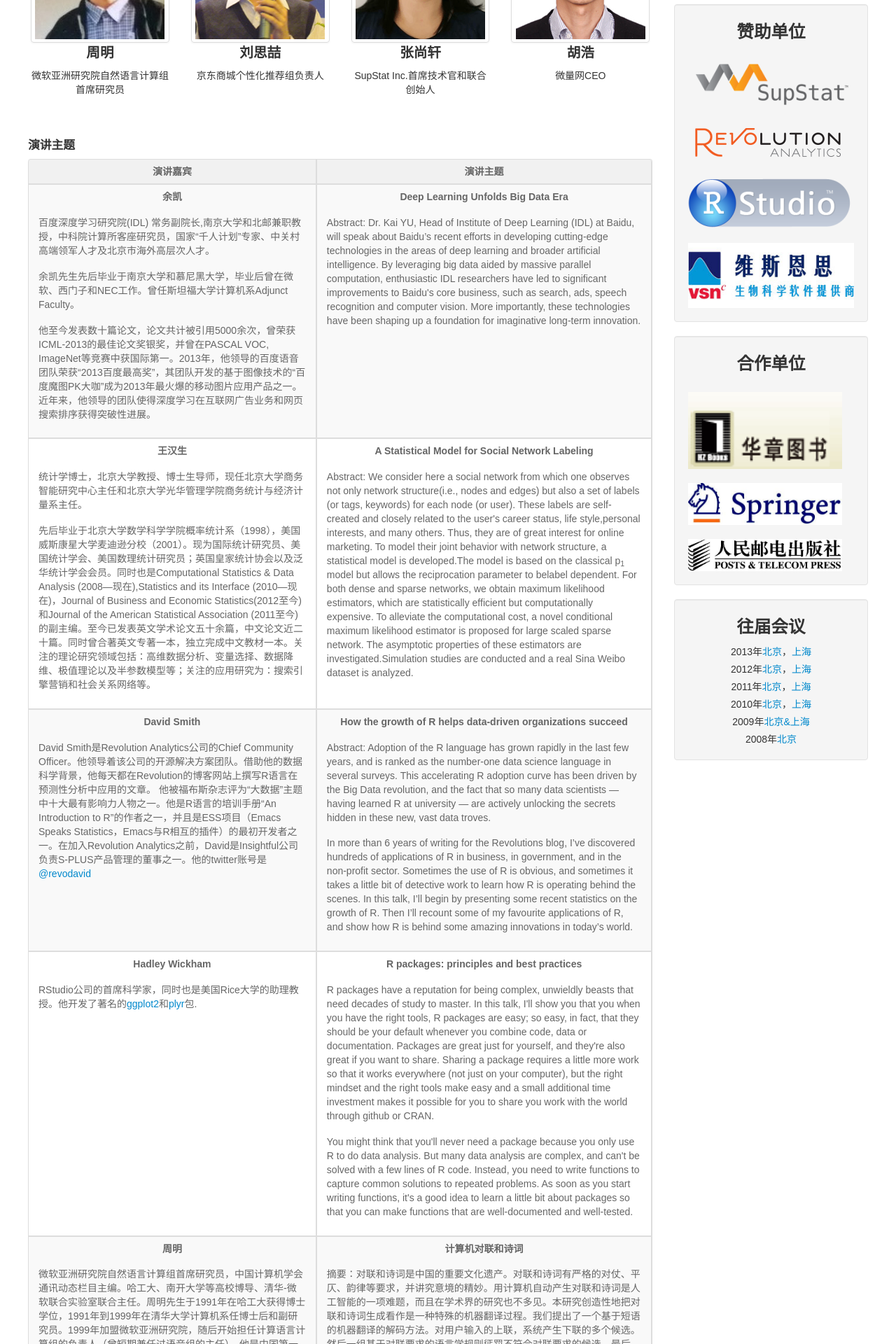
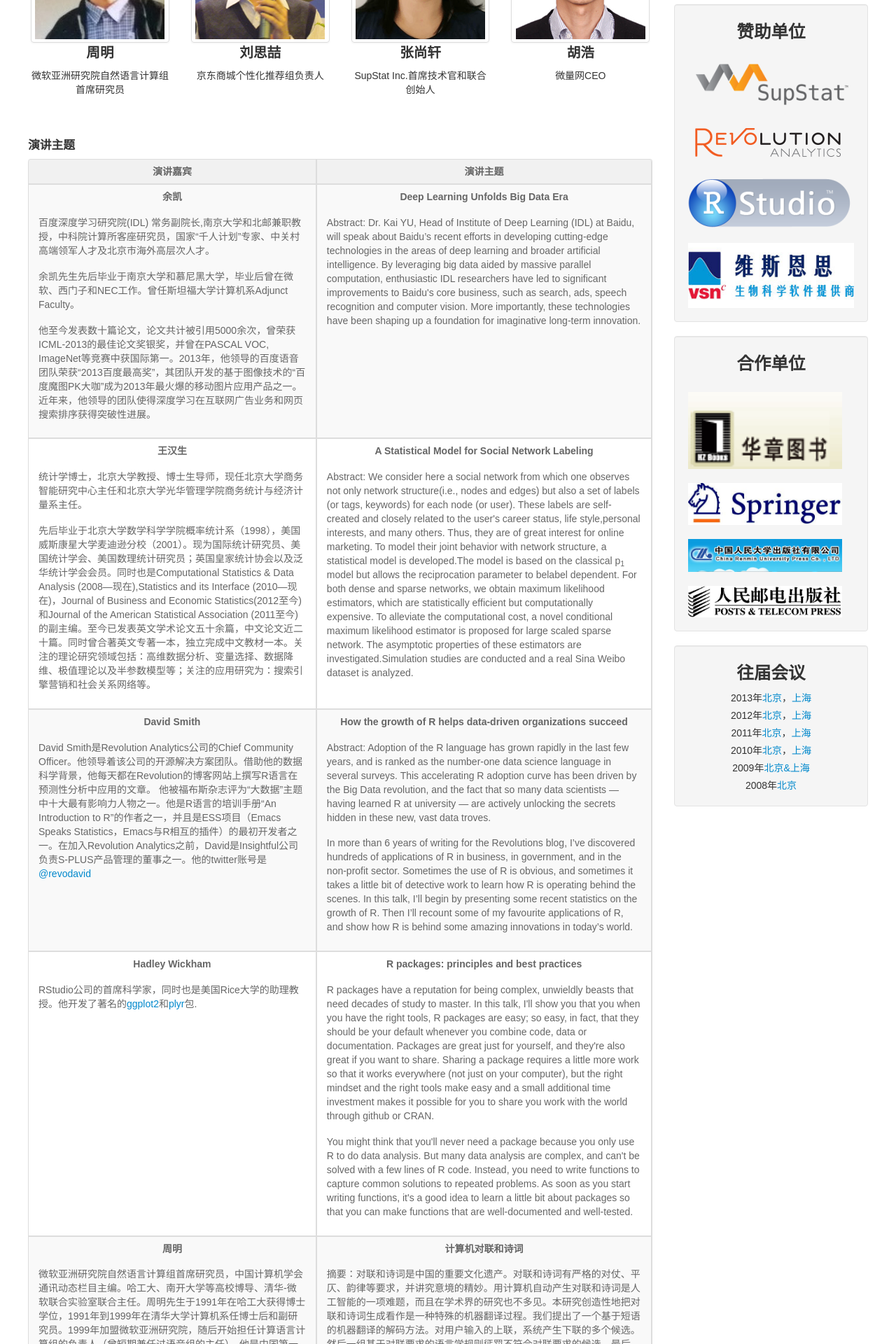
Before and after one commit to cosname/R-conference, a Jekyll site: the page built from index.html, in a window 1280 px wide. Shown: the part 1450-3370 px from the top of the page at 70% size. Built offline with Jekyll 4.4.1, drawn with Linux system fonts in a browser that asks for light colours.

Commit message:
Add 人大出版社

```diff
--- a/_includes/sidebar/sidebar.html
+++ b/_includes/sidebar/sidebar.html
@@ -72,6 +72,9 @@
 					<a href="http://www.springer.com/" title="Springer" target="_blank"><img width="220" src="/img/logo-springer.jpg" alt="Springer"></a>
 				</div>
 				<div class="sponsors">
+					<a href="http://www.crup.com.cn/" title="中国人民大学出版社有限公司" target="_blank"><img width="220" src="/img/logo-crup.png" alt="中国人民大学出版社有限公司"></a>
+				</div>
+				<div class="sponsors">
 					<a href="http://www.ptpress.com.cn/" title="人民邮电出版社" target="_blank"><img width="220" src="/img/logo-ptpress.jpg" alt="人民邮电出版社"></a>
 				</div>
 			</aside>
```
Also changed, not shown: img/logo-crup.png (added).
